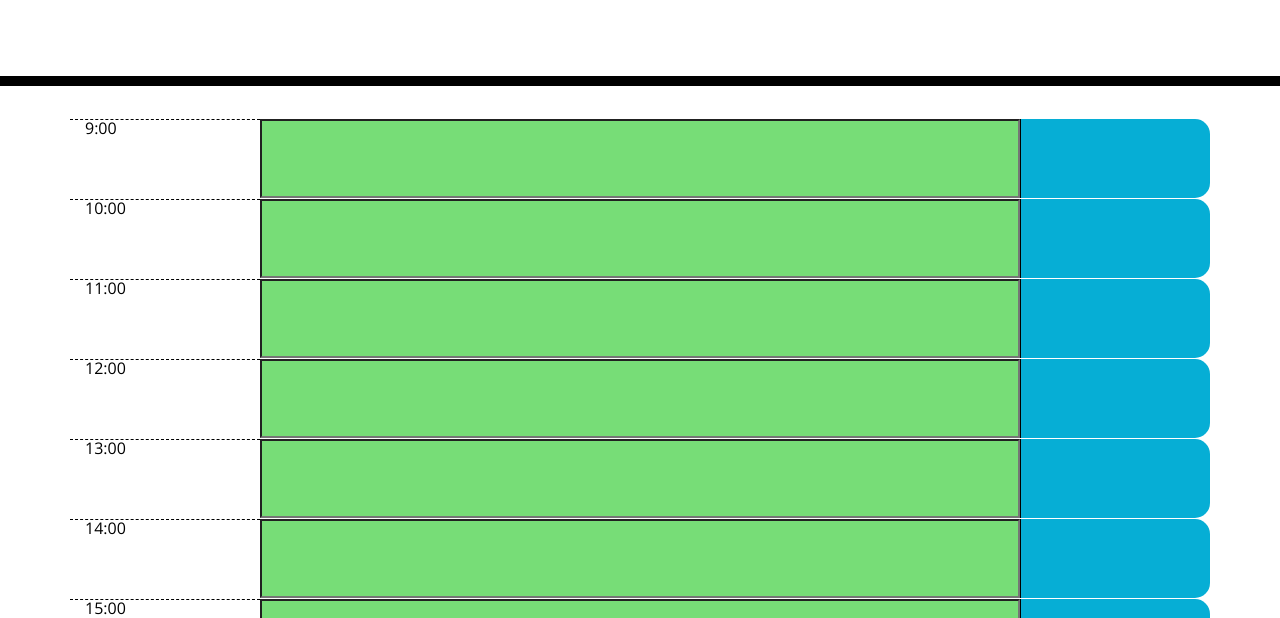
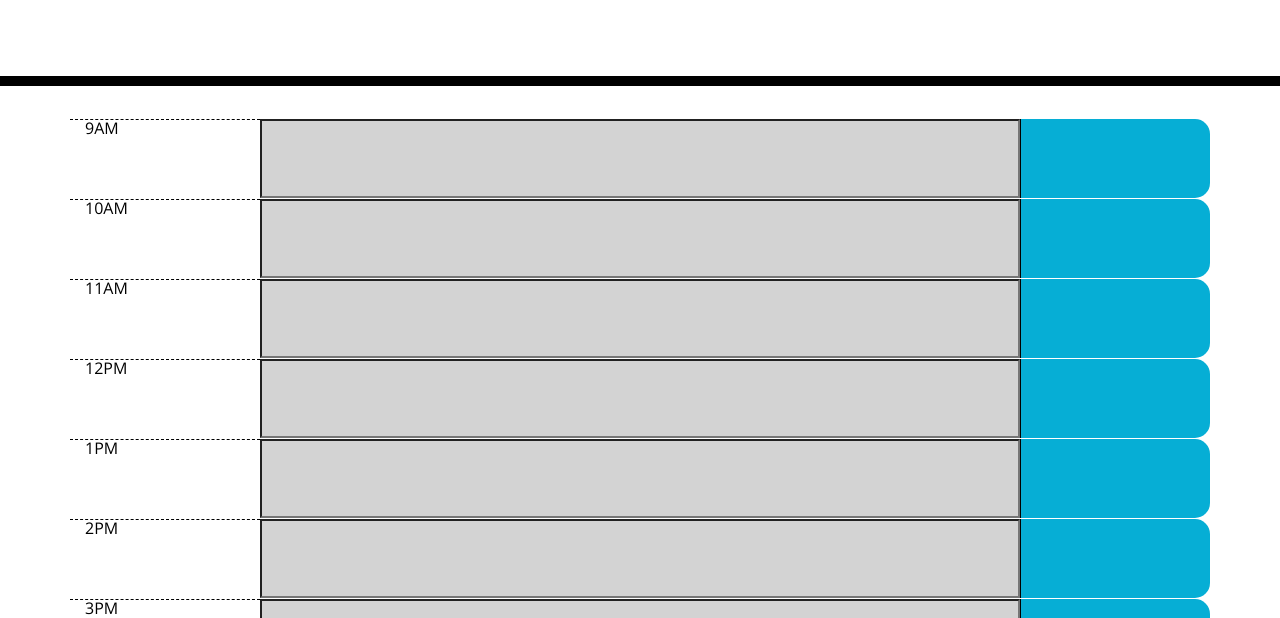
Before and after one commit to bfall-debug/Day_Planner, a plain HTML site: page index.html in a window 1280 px wide. Shown: the part 182-800 px from the top of the page. Drawn offline with nearby package versions, Linux system fonts and the light colour scheme.

Commit message:
moment.js functionality included, colorcoding times and timestamps are running as expected

```diff
--- a/Assets/script.js
+++ b/Assets/script.js
@@ -1,18 +1,36 @@
-var WorkHours = 9;
-$TimeSlots = $(".container");
+var format = 'hA'
+var time = moment()
+var WorkStarts = 9;
+var WorkEnds = 17;
+var TimeSlots = $(".container");
 
+for (i = WorkStarts; i < WorkEnds; i++) {
+    var TimeBlock = moment(i, format)
+    var NextTimeBlock = moment(i + 1, format)
 
-for (i = 0; i < WorkHours; i++) {
-    $NewHour = $("<div class='row'>");
+    NewHour = $("<div>");
+    NewHour.addClass("row");
 
-    $Time = $("<div class='col-2 hour'>" +  "</div>");
-    $Time.text(`${i + 9}` + ":00");
+    Hour = $("<div>");
+    Hour.addClass("col-2 hour");
+    Hour.text(TimeBlock.format(format));
 
-    $TimeFrame = $("<input class='col-8'>");
-    $TimeFrame.addClass("future");
+    TimeFrame = $("<input>");
+    TimeFrame.addClass("col-8")
+    if ( time.isBetween(TimeBlock,NextTimeBlock)) {
+        TimeFrame.addClass("present");
+    }
+    else if (time.isAfter(TimeBlock)) {
+        TimeFrame.addClass("past");
+    }
 
-    $SaveButton = $("<div class='col-2 saveBtn'>");
+    else {
+        TimeFrame.addClass("future");
+    }
 
-    $NewHour.append($Time,$TimeFrame,$SaveButton);
-    $TimeSlots.append($NewHour);
+    SaveButton = $("<div class='col-2 saveBtn'>");
+    SaveButton.addClass("col-2 saveBtn")
+
+    NewHour.append(Hour, TimeFrame, SaveButton);
+    TimeSlots.append(NewHour);
 }
```
Also changed, not shown: index.html (+21 -14 lines).
